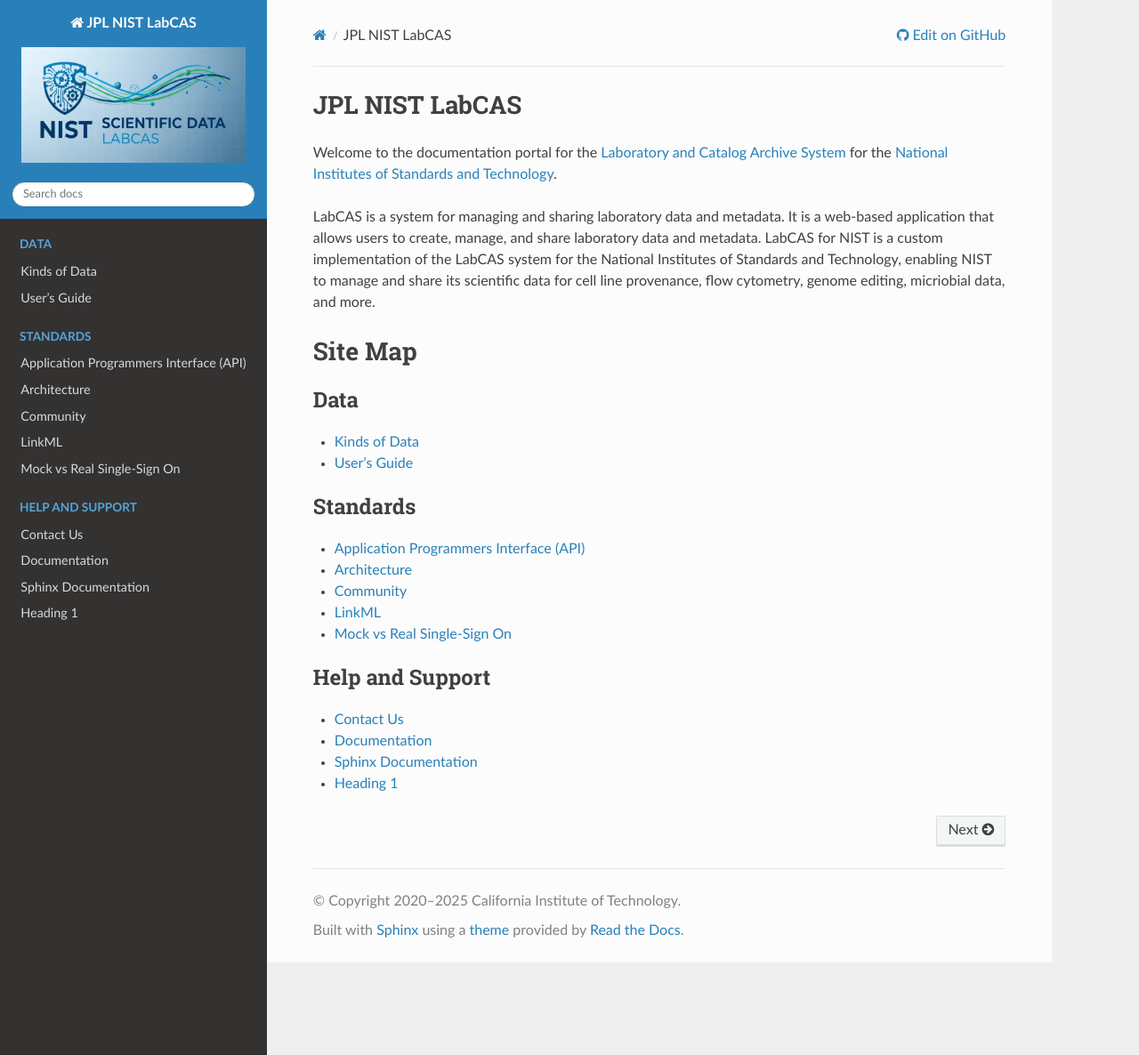
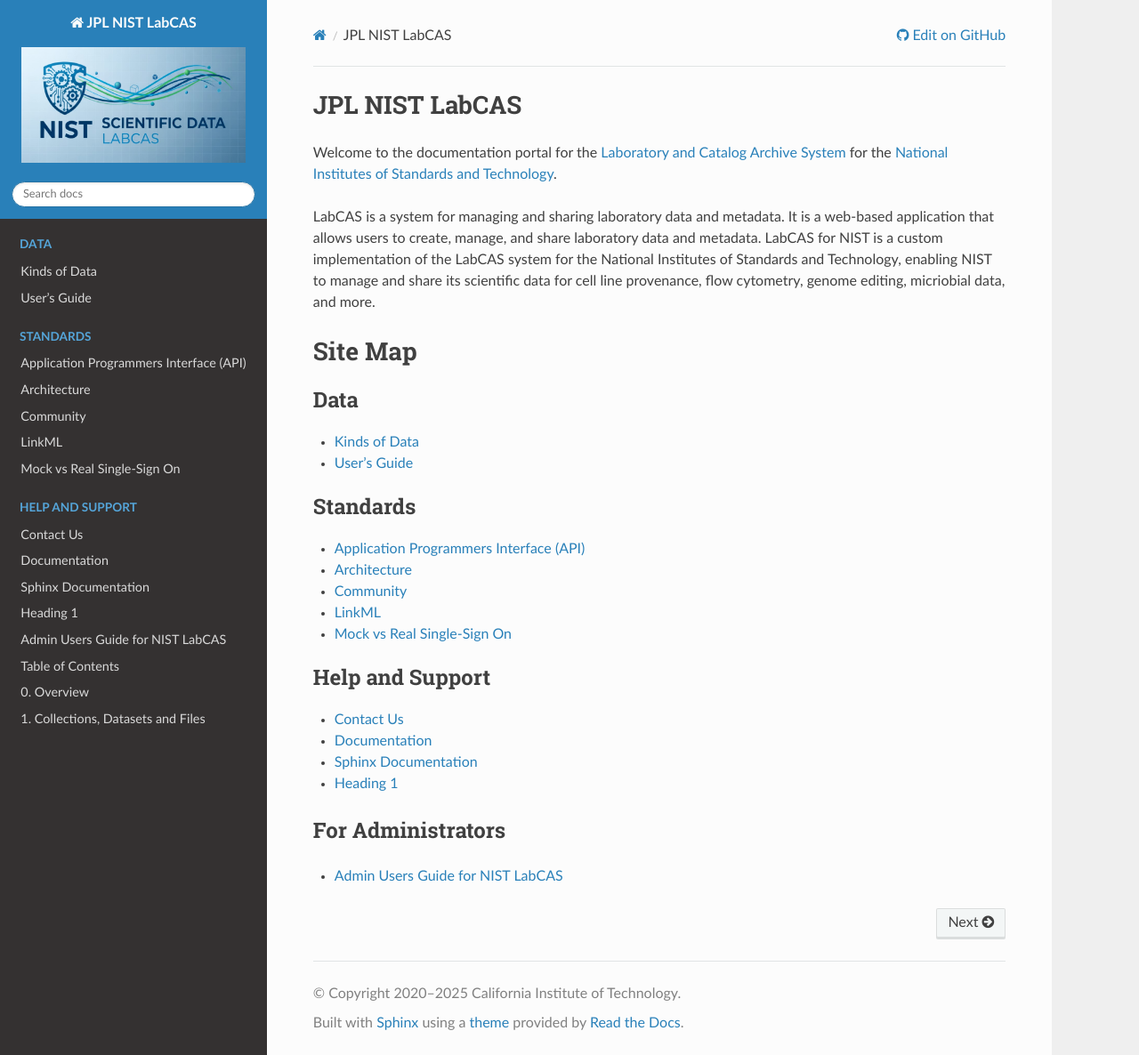
Before and after one commit to Labcas-NIST/labcas-nist.github.io, a Sphinx documentation site: the page built from docs/source/index.rst, in a window 1280 px wide and 1186 px high. Shown: the whole window at 89% size. Built offline with Sphinx 7.4.7 and the Read the Docs theme 3.1.0, drawn with Linux system fonts in a browser that asks for light colours; some of the changed lines change nothing that is shown.

Commit message:
Add @hoodriverheater admin guid

```diff
--- /dev/null
+++ b/docs/source/admin/guide.md
@@ -0,0 +1,374 @@
+# Admin Users Guide for NIST LabCAS
+
+This guide provides instructions for users with administrator privileges on how to administer the NIST LabCAS system.It covers in-system administration and describes how admin users coordinate with back-end operations (e.g., ingest, bulk updates) handled by the LabCAS operations team.
+
+# Table of Contents
+
+0. Overview
+   0.1 What this guide is
+   0.2 What this guide covers
+   0.3 Roles and responsibilities
+   0.4 Prerequisites
+
+1. Collections, datasets and files
+   1.1 What is a collection
+   1.2 What is a dataset
+   1.3 Prepare collection-level metadata
+   1.4 Publish a collection
+   1.5 Create a dataset
+   1.6 Add files and file-level metadata
+   1.7 Publishing File Level Metadata and Files
+
+2. Editing and bulk updates
+   2.1 Edit existing metadata
+   2.2 Bulk updates (CSV/scripts)
+   2.3 Validation checks
+
+3. UI configuration
+    3.1 Virtual hierarchy (facet)
+    3.2 Collection display options (top level/pinned files, highlights)
+    3.3 List behaviors (show files at top, highlight styles)
+
+4. Access management
+    4.1 Approving users (access management)
+    4.2 Assign groups and permissions
+    4.3 Manage users and groups
+
+5. Quality checks and troubleshooting — David/Heather
+    7.1 Pre-publish checklist
+    7.2 Post-publish validation (spot checks, counts)
+    7.3 Common issues and fixes
+
+# 0. Overview
+
+LabCAS is a platform for building and operating a data commons. It provides:
+
+* Secure, reliable capture, processing, management, search, and analysis of scientific data
+* Plug-in analytical methods and tools
+* Repeatable data-processing pipelines
+* Integration with visualization and external analytics
+* Data delivery to and from participating sites
+
+Data and metadata in LabCAS
+
+LabCAS uses data models and metadata to capture information consistently across the NIST Data Commons. Metadata can be added over time and linked across tools, yielding a consistent data architecture.
+
+Data are organized hierarchically: collections at the top level, datasets within collections, and files within datasets. Collections group data logically (e.g., a consortium). Datasets further organize content (e.g., participant submissions in an inter-laboratory study or a standardized, analysis-ready release that harmonizes data from all participants). Files are the most granular components and can exist at either the collection or dataset level.
+
+![Collection Dataset and File Drawing](collection_dataset_file.png)
+
+Collections for NIST are organized primarily by NIST BBD Core Capabilities. Collections that are currently being piloted include:
+
+* NIST Flow Cytometry Standards Consortium
+* NIST Genome Editing Consortium
+* Cell Line Provenance
+* Microbial Metrology
+
+## 0.1 What this guide is
+
+This guide is for LabCAS administrators at NIST BBD who create and manage collections, datasets, files, and access. It focuses on admin workflows that keep the data commons organized, searchable, and secure.
+
+## 0.2 What this guide covers
+
+* Creating collections and datasets
+* Preparing and publishing collection/dataset/file metadata
+* Adding, updating, and replacing files
+* Configuring the UI (virtual hierarchy/facets, highlighted and pinned files)
+* Editing metadata, including via bulk updates
+* Approving users and managing groups/permissions
+* Basic checks and troubleshooting after publish
+
+## 0.3 Roles and responsibilities.
+
+Admin/Curator:
+
+* Creates collections and datasets
+* Prepares and publishes metadata and files
+* Configures UI (facets, display options)
+* Runs basic validation checks
+* Manages user access within the project scope
+
+## 0.4 Prerequisites
+
+Accounts and permissions
+
+* Active LabCAS account with super-user privileges for access to all collections
+* Active LDAP account to approve and manage users and groups
+
+Metadata and files
+
+* Latest metadata templates for collection/dataset/file levels
+* Access to shared storage or upload location used by your project
+
+LabCAS UI Config Files and Scripts
+
+* Facet configs for the virtual hierarchy for each collection
+* Metadata schemas for each dataset
+* Bulk update scripts or CSV import tools if your team uses them
+
+# 1. Collections, Datasets and Files
+
+## 1.1 What is a collection
+
+A collection captures the highest-level information about a body of data. It can describe multiple datasets and should be planned thoughtfully so data are grouped logically in LabCAS.
+
+Create a new collection when:
+
+* The data represent a distinct program, consortium, project, or study family.
+* Governance, access groups, or long-term ownership differ from existing collections.
+* The metadata you need at the top level are materially different from existing collections.
+
+Before creating a new collection, ask:
+
+* Is this already covered by an existing collection?
+* Could this be captured as a dataset under an existing collection?
+
+## 1.2 What is a dataset
+
+A dataset provides the secondary grouping within a collection and applies to all files it contains.
+
+Data can be organized into datasets for various purposes, including:
+
+* Participant submissions within a study
+* A standardized, analysis-ready release that harmonizes contributions
+* A specific versioned release or data slice tied to a publication or milestone
+
+## 1.3 Prepare collection-level metadata
+
+Step 1: Open the [Core Collection Metadata Sheet](https://docs.google.com/spreadsheets/d/1QDA-DApGKt5t2tOEfY5oJ2pNO0t0_EPWQhvuVUNYrWQ/edit?userstoinvite=hkincaid%40jpl.caltech.edu&sharingaction=manageaccess&role=writer&gid=0#gid=0).
+Step 2: Create a Google Sheet with a single row for the new collection.
+Step 3: Enter collection details, completing all required fields and using permissible values where provided.
+
+* Assign permissions in OwnerPrincipal using LDAP group DNs. For multiple groups, separate with a vertical bar  "|", for example: groupA|groupB|groupC.
+
+  Step 4: Share the sheet with the JPL IC team to generate the Collection-level file .cfg file.
+
+  LDAP groups and OwnerPrincipal metadata
+
+  Access to LabCAS Collections, Datasets, and Files is controlled by the OwnerPrincipal metadata field. OwnerPrincipal stores one or more LDAP groups (for example, cn=A, cn=B), and access is determined by group membership.
+
+  Key points:
+
+  Collection-level access is required
+
+* A user must belong to at least one LDAP group listed in the collection’s OwnerPrincipal to see that collection at all.
+* If the user cannot see the collection, they also cannot see any datasets or files inside it, regardless of their group membership at lower levels.
+
+  Dataset-level access further restricts visibility
+
+* Within a collection, a dataset may have its own OwnerPrincipal value.
+* To see a dataset, a user must:
+  * Have access to the parent collection, and
+  * Belong to at least one LDAP group listed in the dataset’s OwnerPrincipal (if defined).
+
+  File-level access (optional)
+
+* In most cases, files inherit visibility from their parent dataset.
+* If file-level OwnerPrincipal values are used, a user must:
+  * Have access to the parent collection, and
+  * Have access to the parent dataset, and
+  * Belong to at least one LDAP group listed in the file’s OwnerPrincipal.
+
+  Super User group
+
+* Members of a designated Super User LDAP group have administrative access and can see all Collections, Datasets, and Files, regardless of OwnerPrincipal settings.
+  .
+
+## 1.4 Publish a collection
+
+* Verify the collection appears in the UI.
+* Confirm title, description, and key metadata fields.
+* Confirm access (OwnerPrincipal) is correct.
+* Confirm initial facets and display behavior as expected.
+
+## 1.5 Create a dataset
+
+Confirm the dataset belongs under the target collection.
+
+Step 1: Open the [Core Dataset Metadata Sheet](https://docs.google.com/spreadsheets/d/1QDA-DApGKt5t2tOEfY5oJ2pNO0t0_EPWQhvuVUNYrWQ/edit?userstoinvite=hkincaid%40jpl.caltech.edu&sharingaction=manageaccess&role=writer&gid=837312808#gid=837312808).
+Step 2: In the same Google Sheet used for the collection metadata, create a new tab for the dataset.
+Step 3: On a single row within that tab enter dataset metadata, provide all required fields and permissible values where provided.
+Step 4: If needed, assign permissions in OwnerPrincipal using LDAP group DNs. Otherwise, permissions are inherited from the collection if omitted.
+
+* Public collections: set OwnerPrincipal to DN=All.
+* Multiple groups: separate with a vertical bar "|", e.g., groupA|groupB|groupC.
+  Step 5: Share with JPL IC to generate the DatasetLevel .cfg, then publish.
+
+## 1.6 Add files and file-level metadata
+
+Step 1: Stage files on Globus.
+Step 2: Provide file-level metadata (CSV or template) as required for your collection. This must include the [Core File-level metadata](https://docs.google.com/spreadsheets/d/1QDA-DApGKt5t2tOEfY5oJ2pNO0t0_EPWQhvuVUNYrWQ/edit?userstoinvite=hkincaid%40jpl.caltech.edu&sharingaction=manageaccess&role=writer&gid=604377651#gid=604377651) and any other Extensions in the [NIST Data Model](https://docs.google.com/spreadsheets/d/1QDA-DApGKt5t2tOEfY5oJ2pNO0t0_EPWQhvuVUNYrWQ/edit?userstoinvite=hkincaid%40jpl.caltech.edu&sharingaction=manageaccess&role=writer&gid=906699802#gid=906699802) that apply to your data files.
+
+* To include collection-level files, highlight files, or have a file appear at the top of the file list, complete the appropriate metadata tags in the Core File:
+  * Highlight = True
+  * PriorityRanking = Top
+  * CollectionLevelFileHierarchy = `[CollectionName]`+/+SubFolderName
+
+  Step 3: Notify JPL IC when files and metadata are ready for ingest
+
+  Step 4: Publish files.
+
+  Step 5: Verify counts and spot-check metadata and files.
+
+
+## 1.7 Publishing File Level Metadata and Files to LabCAS
+
+Important: Uploading/ingesting new files and file‑level metadata is not performed through this UI. Those operations are handled by the LabCAS back‑end ingest process.
+
+* Prepare your metadata (CSV or JSON) and file paths.
+* Coordinate with the back‑end operator to ingest.
+* After ingest, use the UI checks above to verify publishing (counts, spot checks, hierarchies, and viewers).
+
+## 2.0 Editing and bulk updates
+
+###   2.1 Edit existing metadata
+
+Core collection/dataset/file metadata is read‑only in the general UI. There is no generic metadata editor in the collection/dataset/file detail pages.
+
+The “ML Output Viewer” (menu item) provides an editor for specific ML job outputs only:
+
+* Open ML Job Status, then an output in the viewer.
+* Click “Edit Mode”, change cell values, optionally select a validation schema.
+* Click “Save”, then “Publish” to submit changes to the configured JSON output endpoint.
+
+Note: This does not edit the core Solr file records; it edits the ML output document.
+
+For corrections to core file/dataset/collection metadata, reach out to admin team for bulk updates via the back‑end ingest process.
+
+###   2.2 Bulk updates (CSV/scripts)
+
+Bulk updates are executed by back‑end tools, but the UI helps you prepare and verify data.
+
+* Export what’s there:
+  * Single file: open the file page and click “Download Metadata”.
+  * Many files: build a virtual hierarchy node (section 3.1) and click “Download Metadata” at that node to export a CSV of all matching files.
+
+
+
+* Edit offline:
+  * In a spreadsheet, retaining the id column for each file (that is the unique key).
+
+* Submit updates for ingest:
+  * Provide the CSV to your LabCAS admin for an update run. The UI does not upload metadata.
+
+* Re‑verify in the UI after ingest:
+  * filter/search, reopen file pages, and/or re‑export a CSV to confirm changes.
+
+###  2.3 Validation checks
+
+In‑UI validation support exists in the ML Output Viewer and general sanity checks elsewhere.
+
+ML Output Viewer validation:
+
+* From the ML Output Menu Item click a job.
+* Toggle “Edit Mode” and choose a validation schema (e.g., ML Output, Flow Cytometry, Genomics).
+* The table highlights invalid cells (red with `!`). Hover or click to see rule details (required fields, allowed values, patterns, max length, numeric checks).
+* Fix values, re‑validate, then “Save” and “Publish” if needed.
+
+## 3.0 UI configuration
+
+The UI reads assets/conf/environment.cfg on login (check github readme). See docs/environment_config_reference.md for a full key reference. The most relevant areas are summarized below.
+
+###   3.1 Virtual hierarchy (facet)
+
+
+How to use (see the User Guide for more details):
+
+* On a collection or dataset page, use “Build your own hierarchy”. Choose one or more fields (tags) to form a tree (e.g., Cohort, then Gender, then FileType).
+* Use “Expand All” to open/close the entire tree.
+* Click a node to view its files.
+* Use node‑level “Download” or “Download Metadata”.
+* Your chosen tags persist per collection in your browser.
+
+What determines available fields:
+
+* The available hierarchy facets are gathered from file facet counts.
+* Changing that list requires a code update in environment.cfg (refer to github assets/conf/environment.cfg) and deployment.
+
+
+###  3.2 Collection display options (top level/pinned files, highlights)
+
+Configure in assets/conf/environment.cfg:
+
+* collection_header_order: Controls which collection fields show and their order on the collection page.
+* collection_header_hide: Hides specific fields on the collection page.
+* collapsible_headers: Long fields render collapsed with a “More/Less” toggle.
+* collection_id_append: Appends the ID next to a field’s value.
+* collection_header_extend_<CollectionId> / dataset_header_extend_<CollectionId>: Adds extra fields for a specific collection.
+* metadata_table_collection_mapping: Enables the “Schema Metadata” section tabs for specific collections.
+* Favorites (pinned):
+  * Star buttons are shown when favorites_enabled is true (default). Clicking the star toggles a per‑user favorite; favored items render with a green star.
+* Top‑level “Collection Level Files”:
+  * Shown automatically when a collection has files that belong at the collection level; hidden when none exist.
+
+Image/Viewer‑related options:
+
+* image_viewer_enabled_collections: Enables image viewer actions for listed collections (OHIF/DSA/standard image viewers).
+* dataset_image_hide: Suppress images for specific dataset patterns if needed.
+
+###  3.3 List behaviors (show files at top, highlight styles)
+
+Ordering and pagination:
+
+* Files are listed alphabetically by FileName; datasets by DatasetName. Lists paginate (10 per page) with controls at top/bottom.
+* “All” checkboxes select entire pages.
+
+Virtual hierarchy table:
+
+* Tree nodes have expand/collapse, “Download”, “Download Metadata”, and image‑viewer actions where applicable.
+
+Highlights/visual cues:
+
+* Favorites (star) turn green when selected.
+* Long text fields show a “More/Less” toggle per collapsible_headers.
+* Image files display thumbnails automatically when ThumbnailRelativePath exists; DICOM and whole‑slide formats show viewer options.
+
+## 4.0 Approving Users (access management)
+
+The LabCAS Password Manager (BioKey), built on Wagtail, allows NIST administrators to manage user accounts and control access to LabCAS collections, datasets, and files.
+
+End users can use BioKey to:
+
+* Request access to NIST LabCAS collections (see Users Guide)
+* Change their password
+* Reset a forgotten password
+
+![Biokey Home](biokey.png)
+
+4.1 Accessing the NIST Password Manager
+URL: [https://edrn-labcas.jpl.nasa.gov/biokey/nist/](https://edrn-labcas.jpl.nasa.gov/biokey/nist/)
+
+To manage NIST LabCAS users, you must have an LDAP login assigned to the EDRN LDAP group. If you do not have an account, you can request one from [JPL IC](mailto:edrn-ic@jpl.nasa.gov).
+
+To open the management interface:
+
+* Go to the above URL
+* Click on the “[Oversight](https://edrn-labcas.jpl.nasa.gov/biokey/_util/login/?next=/biokey/nist/sign-up/)” link in the lower left corner
+* Login with your LDAP credentials
+* The “Manage Directory” block will appear.
+
+
+4.2 Review Pending Approval
+
+When a user requests an account, you will receive an email notification.
+
+To review and act on the request:
+
+* Click on the link in the email notification, or
+* Click on the “Manage Directory” in Biokey.
+
+Then, inspect the user’s registration details and choose one of the following actions:
+
+* Approve – Notifies the user by email and assigns them to the groups they requested.
+* Reject – Deletes the request and notifies the user by email.
+* Delete – Deletes the request without notifying the user.
+
+4.3 Manage Users and Groups
+
+From the Manage Directory screen:
+
+* Click “Users” to view or delete individual user accounts.
+* Click “Groups” to:
+  * View all users in a group
+  * Add users to a group
+  * Remove users from a group
--- a/docs/source/conf.py
+++ b/docs/source/conf.py
@@ -20,6 +20,7 @@
     'sphinx.ext.githubpages',
     'sphinx.ext.autosummary',
     'sphinxcontrib.mermaid',
+    'myst_parser',
 ]
 
 # Add any paths that contain templates here, relative to this directory.
--- a/docs/source/index.rst
+++ b/docs/source/index.rst
@@ -29,6 +29,16 @@
 
     /support/*
 
+For Administrators
+------------------
+
+* :doc:`Admin Users Guide for NIST LabCAS <admin/guide>`
+
+..  toctree::
+    :hidden:
+
+    admin/guide
+
 
 .. References:
 .. _`Laboratory and Catalog Archive System`: https://github.com/jpl-labcas
--- a/requirements.txt
+++ b/requirements.txt
@@ -1,3 +1,4 @@
 Sphinx ~= 8.2.3
 sphinx-rtd-theme ~= 3.0.2
 sphinxcontrib-mermaid ~= 1.0.0
+myst-parser ~= 4.0.1
```
Also changed, not shown: docs/source/admin/biokey.png (added), docs/source/admin/collection_dataset_file.png (added).
